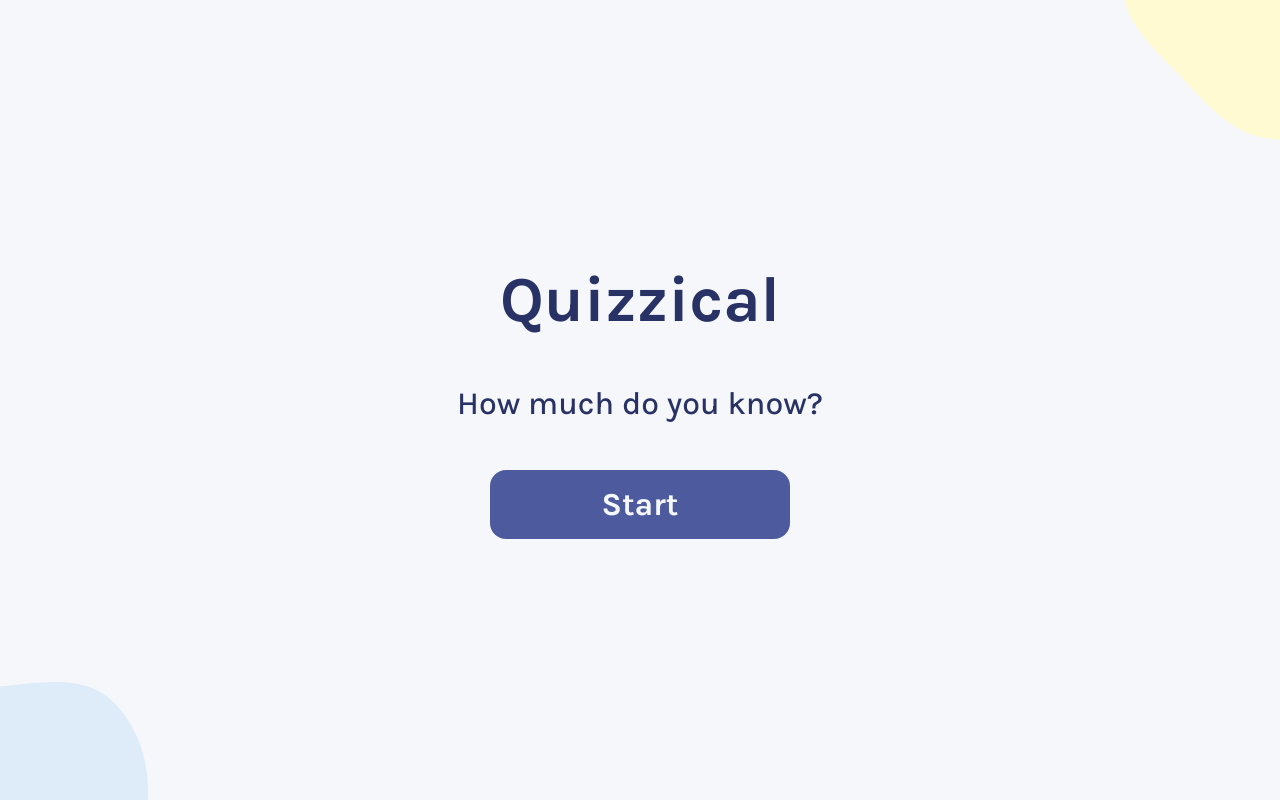
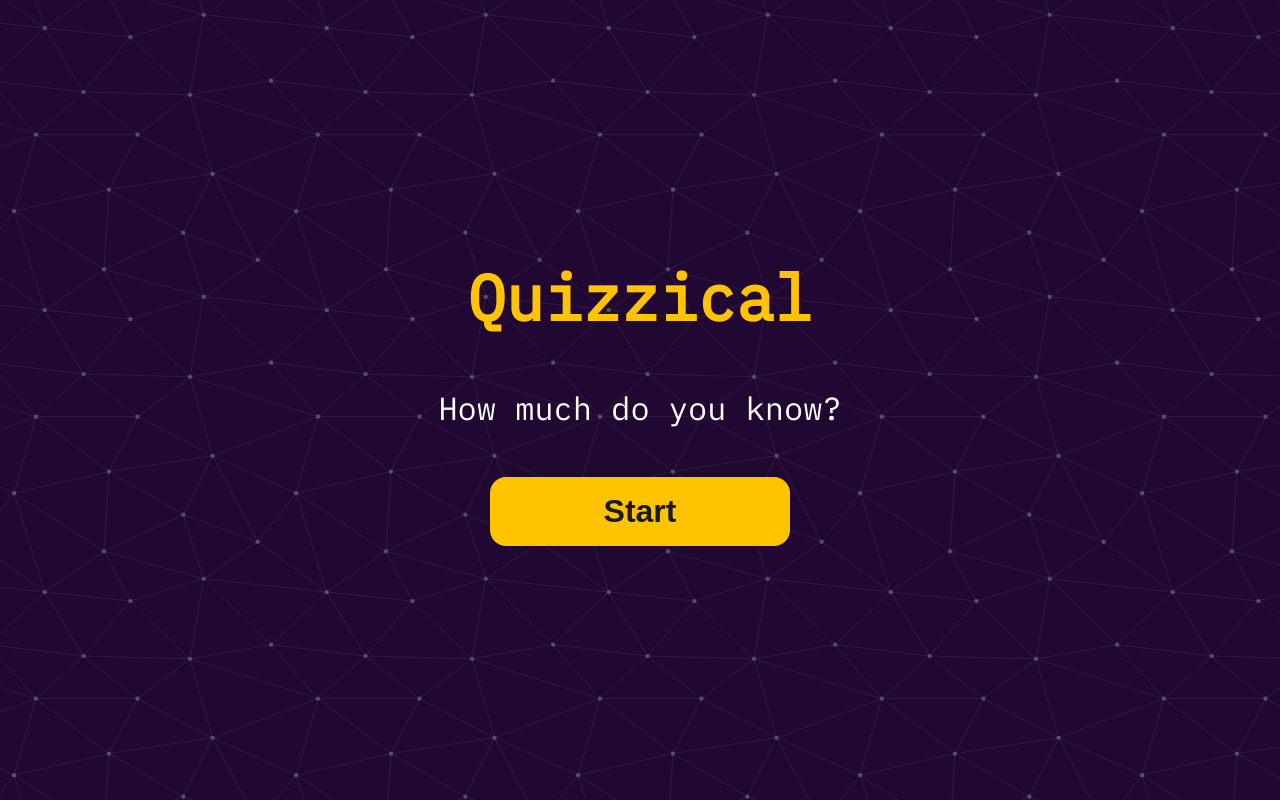
Before and after one commit to nour-17/quizzical, a React (Create React App) app: page / in a window 1280 px wide. Built offline with nearby package versions, Linux system fonts and the light colour scheme.

Commit message:
version 2

```diff
--- a/public/index.html
+++ b/public/index.html
@@ -9,9 +9,11 @@
       name="description"
       content="Web site created using create-react-app"
     />
+    <!-- font -->
     <link rel="preconnect" href="https://fonts.googleapis.com">
     <link rel="preconnect" href="https://fonts.gstatic.com" crossorigin>
-    <link href="https://fonts.googleapis.com/css2?family=Karla:wght@500;700&display=swap" rel="stylesheet">
+    <link href="https://fonts.googleapis.com/css2?family=IBM+Plex+Mono:ital@0;1&display=swap" rel="stylesheet">
+    <!-- icon -->
     <link rel="apple-touch-icon" href="%PUBLIC_URL%/logo192.png" />
     <!--
       manifest.json provides metadata used when your web app is installed on a
--- a/src/App.js
+++ b/src/App.js
@@ -152,27 +152,27 @@ export default function App() {
     setGameWon(false)
   };
   const quizElements = quizData.map((question, questionIndex) => {
-    const answerOptionsElements = question.answers.map(option => {
-      let styles;
-      if(option.isSelected){
+    const answerOptionsElements = question.answers.map(answer => {
+      let styles = "";
+      if(answer.isSelected){
         styles = "selected"
       }
-      if(option.isCorrect){
+      if(answer.isCorrect){
         styles = "right"
 
       }
-      if(option.isIncorrect){
+      if(answer.isIncorrect){
         styles = "wrong"
       }
-      if(quizEnded && !option.isCorrect &&!option.isIncorrect){
+      if(quizEnded && !answer.isCorrect &&!answer.isIncorrect){
         styles = "nothing"
       }return (
         <button
-        key={option.id}
-          className={`option ${styles}`}
-          onClick={() => selectAnswer(option.id, questionIndex, option.answer)}
+        key={answer.id}
+          className={`answer ${styles}`}
+          onClick={() => selectAnswer(answer.id, questionIndex, answer.answer)}
         >
-          {option.answer}
+          {answer.answer}
         </button>
       );
     });
@@ -203,7 +203,7 @@ export default function App() {
               <button style={buttonStyle} className="submit" onClick={checkAnswer}>check Answer</button>
             ) : (
               <div className="btn-score">
-                <h3 className="score">You scored <span>{score}</span>/5 correct answers</h3>
+                <h3 className="score">You scored {score}/<span>5</span> correct answers</h3>
                 <button className="submit play-again-btn" onClick={playAgain}>PLAY AGAIN</button>
               </div>
             )}
--- a/src/components/Customize.jsx
+++ b/src/components/Customize.jsx
@@ -11,9 +11,9 @@ export default function Customize({ generate, buttonStyle }) {
 
   const difficultiesOptions = ["easy", "medium", "hard"];
   const selectedOption = {
-    backgroundColor: "rgb(51, 51, 51)",
-    color: "#F5F7FB",
-    border: "1px solid rgb(51, 51, 51)",
+    backgroundColor: "rgb(255 195 0)",
+    color: "#00000",
+    fontWeight: "700",
   };
   React.useEffect(() => {
     setLoading(true);
--- a/src/styles.css
+++ b/src/styles.css
@@ -1,42 +1,42 @@
 * {
   box-sizing: border-box;
   margin: 0%;
+  user-select: none;
   /* border: 1px solid red; */
 }
+html {
+  height: 100vh;
+}
 :root {
-  --dark-blue: #293264;
-  --light-blue: #d6dbf5;
-  --clr-light: #f5f7fb;
-  --clr-fade: #dbdef0;
+  --clr-main: #ffffff;
+  --clr-accent: #ffc300;
   --fw-regular: 500;
   --fw-bold: 700;
-  --fs: 1rem;
-  --fs-btns: 1.5rem;
-  --ff-main: "Karla", sans-serif;
+  --ff-main: "IBM Plex Mono", monospace;
+  --fs-header: 1rem;
+  --fs-sub-header: 1.2rem;
+  --fs-question: 1.3rem;
+  --fs-answer: 1rem;
+  --fs-btn: 0.5rem;
 }
 #root {
-  height: 100vh;
-  display: flex;
-  flex-direction: column;
-  justify-content: center;
-  align-items: center;
+  margin: auto;
 }
 body {
   background-color: var(--clr-light);
-  /* height: 100vh; */
-  /* display: flex; */
-  /* justify-content: center; */
-  /* align-items: center; */
-  background-image: url(./images/blue-bg.svg), url(./images/yellow-bg.svg);
-  background-repeat: no-repeat;
-  background-position: bottom left, top right;
-  /* background-size: 15rem; */
-  color: var(--dark-blue);
+  display: flex;
+  height: 100vh;
+  background-image: url(./images/endless-constellation.svg);
+  color: var(--clr-main);
   font-family: var(--ff-main);
-  font-weight: var(--fw-regular);
-  font-size: var(--fs);
+  font-weight: 400;
 }
-
+h1 {
+  color: var(--clr-accent);
+}
+.container {
+  margin: auto;
+}
 /* questionare */
 .questionare {
   padding-bottom: 1.5rem;
@@ -44,12 +44,22 @@ body {
   margin-top: 1em;
 }
 /* answers btns */
-button {
+.answer {
+  padding: 0.35em 1.8em;
+  border: none;
+  border-radius: 0.85em;
+  font-weight: 400;
+  font-size: var(--fs-answer);
+  margin: 0.7em;
+  font-family: var(--ff-main);
+  margin-left: 0%;
+}
+.option {
   padding: 0.35em 1.8em;
   border: 1px solid var(--dark-blue);
   border-radius: 0.85em;
-  font-weight: var(--fw-regular);
-  font-size: var(--fs);
+  font-weight: 400;
+  font-size: var(--fs-answer);
   margin: 0.7em;
   font-family: var(--ff-main);
 }
@@ -74,32 +84,31 @@ button {
 
 /* options styles */
 .selected {
-  background-color: #d6dbf5;
+  font-weight: 700;
+  background-color: #ffc300;
 }
 .wrong {
-  background-color: #cf9d9d;
-  color: #545e94;
-  border: 1px solid #cf9d9d;
+  background-color: #e06a6a;
+  color: #3f2f2f;
 }
 .right {
-  background-color: #94d7a2;
-  border: 1px solid #94d7a2;
+  background-color: #7de493;
+  color: #504949;
 }
 .nothing {
-  color: rgb(184 190 221);
-  border: 1px solid rgb(195, 198, 212);
+  color: rgb(63, 63, 63);
 }
 /* btn styles */
 .submit {
-  background-color: #4d5b9e;
+  background-color: #1eff30;
   transition: all 200ms ease-in-out;
   font-size: var(--fs-btns);
   font-weight: var(--fw-bold);
   border-radius: 0.5em;
   border: 0;
-  color: var(--clr-light);
+  color: #000000;
   padding: 0.5em 1.5em;
-  margin-top: 1em;
+  margin: 1em;
   max-width: 300px;
 }
 .submit:hover {
@@ -120,11 +129,15 @@ button {
 .intro-btn {
   width: 100%;
   font-size: 2rem;
+  background-color: var(--clr-accent);
+  color: #1a1a1a;
 }
 .intro__title {
   margin: 0;
 }
-
+.intro p {
+  text-align: center;
+}
 /* categories */
 .categories {
   display: flex;
@@ -142,23 +155,31 @@ button {
 .cutom-btn {
   width: 100%;
   max-width: 200px;
+  background: var(--clr-accent);
 }
 /* //////////////////////////// */
 .app {
-  /* max-width: 1500px; */
-  max-height: fit-content;
-  /* padding: 2rem; */
+  margin-inline: 1rem;
 }
 .option {
-  margin-left: 0;
   transition: all 200ms ease-in-out;
 }
 .option:hover {
-  background-color: #d6ddff;
+  -webkit-box-shadow: 0px 0px 5px 0px rgba(255, 255, 255, 1);
+  -moz-box-shadow: 0px 0px 5px 0px rgba(255, 255, 255, 1);
+  box-shadow: 0px 0px 5px 0px rgba(255, 255, 255, 1);
+}
+.answer:hover {
+  -webkit-box-shadow: 0px 0px 5px 0px rgba(255, 255, 255, 1);
+  -moz-box-shadow: 0px 0px 5px 0px rgba(255, 255, 255, 1);
+  box-shadow: 0px 0px 5px 0px rgba(255, 255, 255, 1);
 }
 .score {
   padding-top: 1rem;
-  color: rgb(87, 76, 85);
+  color: rgb(255, 255, 255);
+}
+.score span {
+  color: green;
 }
 .btn-score {
   text-align: center;
```
Also changed, not shown: src/images/endless-constellation.svg (added).
